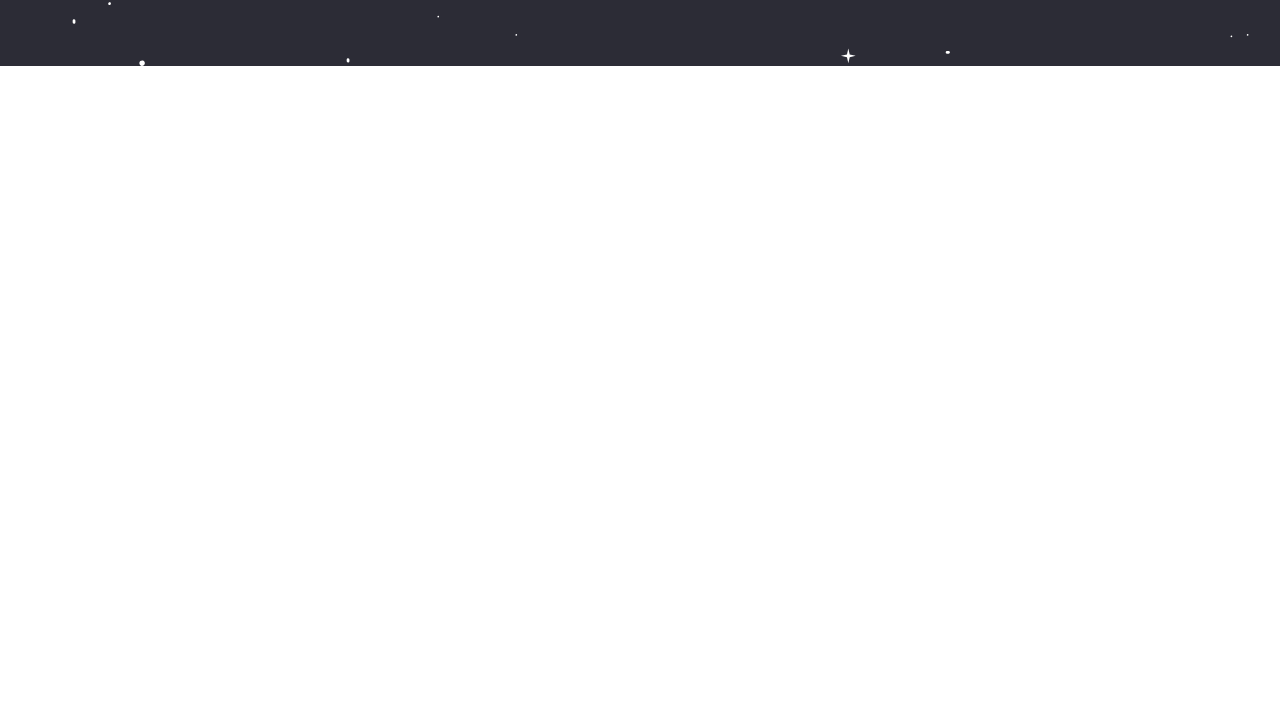
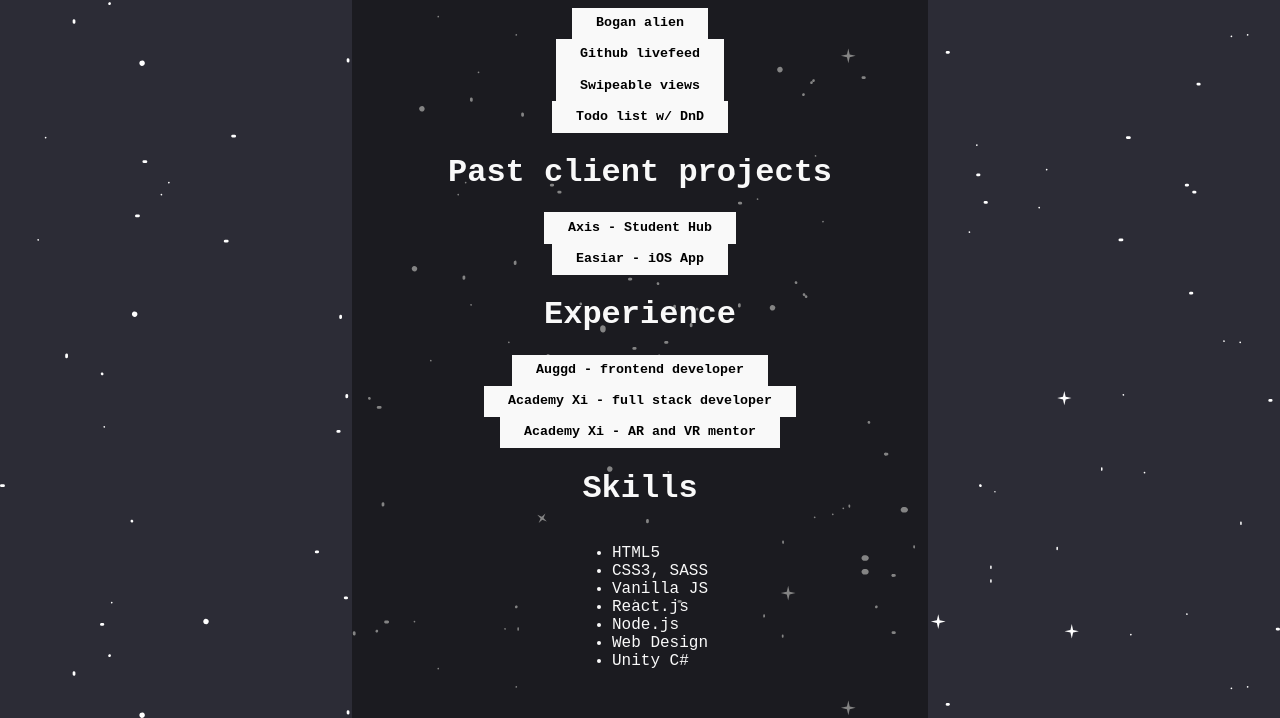
Before and after one commit to philjung94/philjung, a Gatsby site in the folder web/: page / in a window 1280 px wide. Shown: the part 734-1452 px from the top of the page. Before the commit the page ends 800 px from the top, so only its background shows below. Built offline with nearby package versions, Linux system fonts and the light colour scheme; Gatsby itself is replaced by a stand-in of ours.

Commit message:
Development branch initialize

```diff
--- a/web/src/components/segment.js
+++ b/web/src/components/segment.js
@@ -9,6 +9,35 @@
   )
 }
 
+Segment.MainMenu = function SegmentDemo() {
+  return (
+    <Segment>
+      <h1>Code examples and demos</h1>
+        <button>Bogan alien</button>
+        <button>Github livefeed</button>
+        <button>Swipeable views</button>
+        <button>Todo list w/ DnD</button>
+      <h1>Past client projects</h1>
+        <button>Axis - Student Hub</button>
+        <button>Easiar - iOS App</button>
+      <h1>Experience</h1>
+        <button>Auggd - frontend developer</button>
+        <button>Academy Xi - full stack developer</button>
+        <button>Academy Xi - AR and VR mentor</button>
+      <h1>Skills</h1>
+        <ul>
+          <li>HTML5</li>
+          <li>CSS3, SASS</li>
+          <li>Vanilla JS</li>
+          <li>React.js</li>
+          <li>Node.js</li>
+          <li>Web Design</li>
+          <li>Unity C#</li>
+        </ul>
+    </Segment>
+  )
+}
+
 Segment.propTypes = {
   children: PropTypes.node.isRequired
 }
--- a/web/src/pages/index.js
+++ b/web/src/pages/index.js
@@ -5,13 +5,14 @@
 import Iconography from "../components/icon-list"
 import Stars from "../images/c-img__stars.svg"
 import Divider from "../components/divider"
+import Segment from "../components/segment"
 import Alien from "../components/alien"
 const AlienWidget = Alien.Widget
 
-function Home({data}) {
+export default function Home({data}) {
   const icons = Object.entries(data).map(([key, value]) => ({
     href: ({
-      liIcon: "https://www.linkedin.com/in/philjung94/",
+      liIcon: "https://www.linkedin.com/in/pjung319/",
       ghIcon: "https://github.com/philjung94"
     }[key]) || "/",
     src: value.childImageSharp.fixed
@@ -25,6 +26,7 @@
       <Iconography icons={icons}/>
       <Divider height="2rem"/>
       <AlienWidget/>
+      <Segment.MainMenu/>
     </Layout>
   )
 }
@@ -47,5 +49,3 @@
     }
   }
 `
-
-export default Home
```
